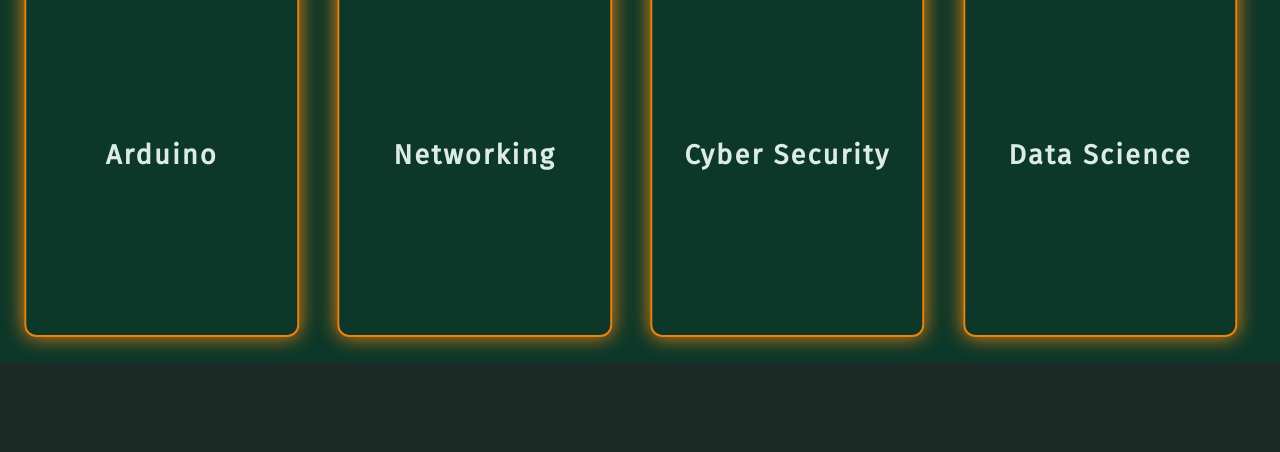
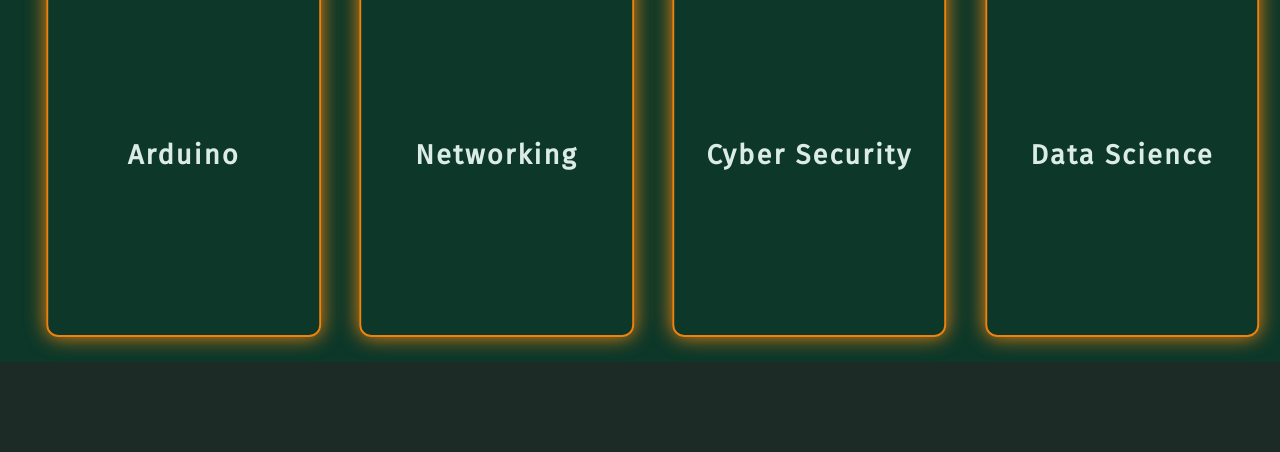
Before and after one commit to Shahd-Ahssen/My-Portfolio, a plain HTML site: page index(3).html in a window 1280 px wide. Shown: the part 802-1254 px from the top of the page. Drawn offline with Linux system fonts and the light colour scheme.

Commit message:
Update style.css

```diff
--- a/style.css
+++ b/style.css
@@ -855,7 +855,7 @@
     align-items: center;
     /* box-shadow: 0px 0px 20px  #13b413; */
     box-shadow: 0px 0px 20px  #ee820e;
-    transform: translateX(-5%);
+    transform: translateX(3%);
 }
 
 .card-pro p{
@@ -953,7 +953,7 @@
     justify-content: center;
     align-items: center;
     box-shadow: 0px 0px 20px  #ee820e;
-    transform: translateX(-5%);
+    transform: translateX(3%);
 }
 
 .course .card-pro:hover{
```
